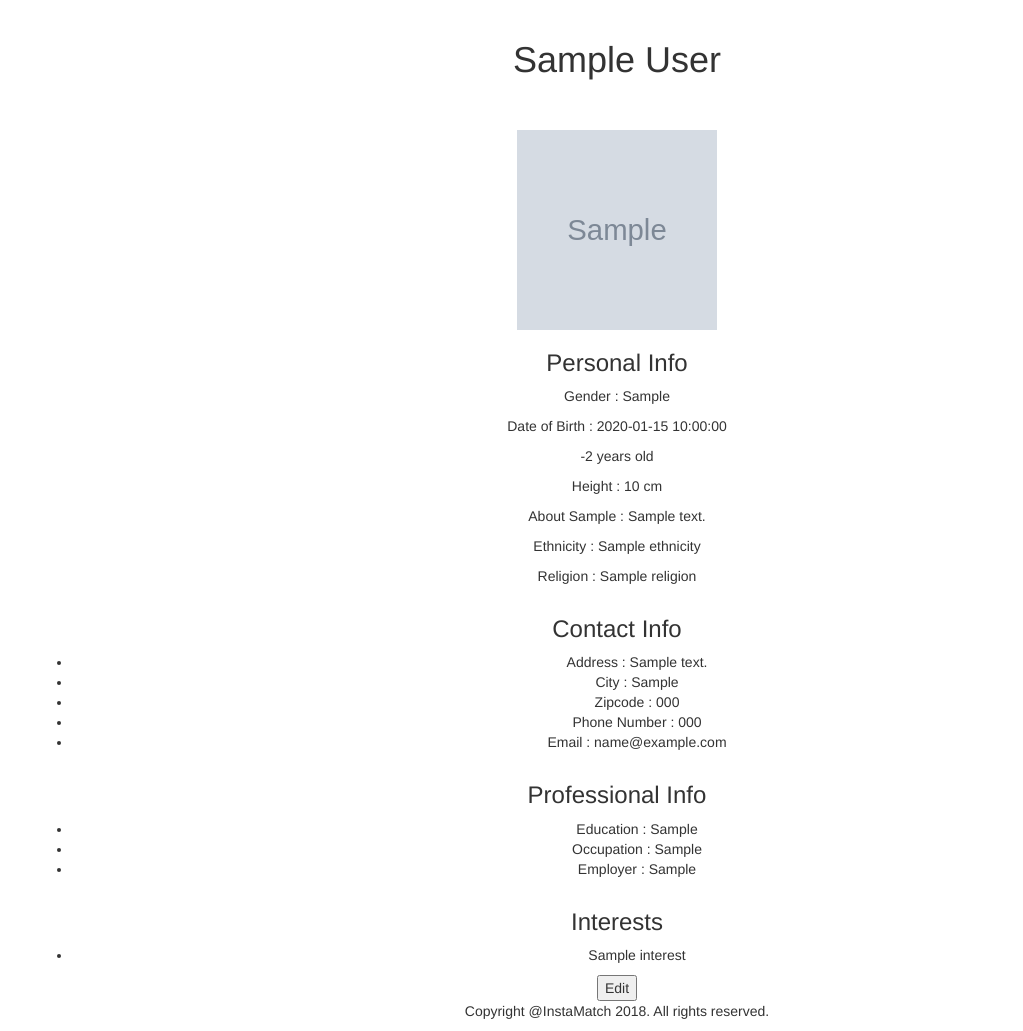
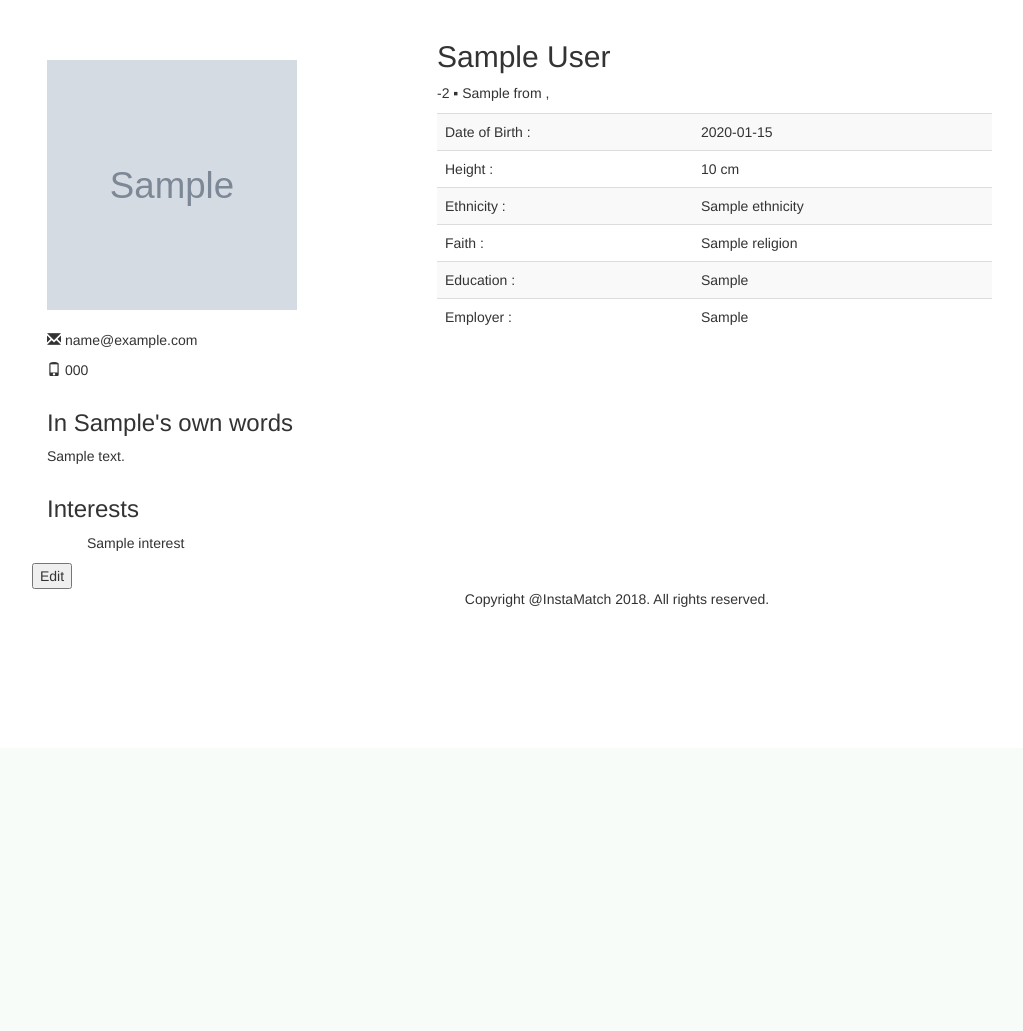
Before and after one commit to mansi135/InstaMatch, a Flask app: page /users/1 in a window 1280 px wide. Shown: the part 52-1083 px from the top of the page, without its empty margins (23-1046 px from the left). After the commit the page ends 659 px from the top, so only its background shows below. Run offline with Flask 2, Linux system fonts and the light colour scheme; the visitor is signed in with stand-in values (Sample User, id 1); tables that the repository leaves empty hold one stand-in row (values such as "Sample post"); grey boxes marked "Sample" are stand-in pictures; some libraries are stand-ins or nearby versions.

Commit message:
change profile page and added a zipcode api which is not used currently

```diff
--- a/templates/profile-page.html
+++ b/templates/profile-page.html
@@ -9,6 +9,7 @@
           width: 70%;
           margin: auto;
       }
+
       .modal {
           display: none;
           position: fixed;
@@ -24,7 +25,7 @@
         /* Modal Content */
         .modal-content {
           position: relative;
-          background-color: #fefefe;
+          background-color: grey;
           margin: auto;
           padding: 0;
           width: 90%;
@@ -54,18 +55,19 @@
 {% endblock %}
 
 {% block content %}
-<div class="container" style="text-align: center;">
-    <h1> {{ user.fname }} {{ user.lname }} </h1>
+<div class="container">
 
+  <div class="row">
 
+    <div class="col-lg-4">
       <br><br>
-    <!-- {% for pic in user.pictures %}
-        <img src="/{{ pic.picture_url }}">
-    {% endfor %} -->
-    <div class="row">
       <div id="personal">
-            <a href="#" class="profile-pic"><img src="/{{ UPLOAD_FOLDER }}{{ user.pictures[0].picture_url }}" width="200px" height="200px" ></a>
-
+        <figure>
+        <a href="#" class="profile-pic"><img src="/{{ UPLOAD_FOLDER }}{{ user.pictures[0].picture_url }}" width="250px" height="250px" ></a>
+        </figure>
+        <br>
+        <p><span class="glyphicon glyphicon-envelope"></span> {{ user.email }}</p>
+        <p><span class="glyphicon glyphicon-phone"></span> {{ user.contact.phone }}</p>
         <div id="myCarousel" class="carousel slide modal" data-ride="carousel">
                 <span class="close cursor" onclick="closeModal()">&times;</span>
                 <!-- Indicators -->
@@ -84,11 +86,11 @@
                     {% for pic in user.pictures %}
                         {% if loop.index0 == 0 %}
                           <div class="item active">
-                            <img src="/{{ UPLOAD_FOLDER }}{{ pic.picture_url }}" style="width:100%;">
+                            <img src="/{{ UPLOAD_FOLDER }}{{ pic.picture_url }}" style="width:70%;">
                           </div>
                         {% else %}
                             <div class="item">
-                             <img src="/{{ UPLOAD_FOLDER }}{{ pic.picture_url }}" style="width:100%;">
+                             <img src="/{{ UPLOAD_FOLDER }}{{ pic.picture_url }}" style="width:70%;">
                             </div>
                         {% endif %}
                     {% endfor %}
@@ -104,57 +106,77 @@
                   <span class="sr-only">Next</span>
                 </a>
             </div>
-
-
-            <h3>Personal Info</h3>
-                <p> Gender : {{ user.personal.gender }} </p>
-                <p id="dob">Date of Birth : {{ user.personal.dob }}</p>
-                <p id="age"></li>
-                <p> Height : {{ user.personal.height }} cm</p>
-                <p> About {{ user.fname }} : {{ user.personal.aboutme }} </p>
-                <p> Ethnicity : {{ user.personal.ethnicity.ethnicity_name }} </p>
-                <p> Religion : {{ user.personal.religion.religion_name }} </p>
       </div>
     </div>
 
-    <div class="row">
-        <div id="contact-info">
-            <h3>Contact Info</h3>
-            <ul>
-                <li> Address : {{ user.contact.street_address }} </li>
-                <li> City : {{ user.contact.city }} </li>
-                <li> Zipcode : {{ user.contact.zipcode }} </li>
-                <li> Phone Number : {{ user.contact.phone }} </li>
-                <li> Email : {{ user.email }}</li>
-            </ul>
-        </div>
+
+
+    <div class="col-lg-6">
+      <h2> {{ user.fname }} {{ user.lname }} </h2>
+      <p> <span id="age"></span> &#9642; {{ user.personal.gender }} from <span id="city"></span>,<span id="state"></span></p>
+      <table class="table table-hover table-striped">
+        <tr>
+          <td>Date of Birth :</td>
+          <td id="dob">{{ user.personal.dob.strftime('%Y-%m-%d') }}</td>
+        </tr>
+        <tr>
+          <td>Height :</td>
+          <td>{{ user.personal.height }} cm</td>
+        </tr>
+        <tr>
+          <td>Ethnicity :</td>
+          <td>{{ user.personal.ethnicity.ethnicity_name }}</td>
+        </tr>
+        <tr>
+          <td>Faith :</td>
+          <td>{{ user.personal.religion.religion_name }}</td>
+        </tr>
+        <tr>
+          <td>Education :</td>
+          <td>{{ user.professional.education}}</td>
+        </tr>
+        <tr>
+          <td>Employer :</td>
+          <td>{{ user.professional.employer}}</td>
+        </tr>
+      </table>
+
+
+
+
     </div>
 
-    <div class="row">
-        <div id="professional">
-            <h3>Professional Info</h3>
-            <ul>
-                <li> Education : {{ user.professional.education}} </li>
-                <li> Occupation : {{ user.professional.occupation}} </li>
-                <li> Employer : {{ user.professional.employer}} </li>
-            </ul>
+  </div>  <!-- end of row 1 -->
 
-        </div>
-    </div>
+
 
   <div class="row">
-        <div id="interests">
+    <div class="col-lg-10">
+      <h3>In {{ user.fname }}'s own words</h3>
+      <p> {{ user.personal.aboutme }} </p>
+    </div>
+  </div> <!-- end of row 2 -->
+
+  <div class="row">
+      <div class="col-lg-10">
           <h3>Interests</h3>
               <ul>
               {% for interest in user.interests %}
-                    <li> {{ interest.interest_name }}</li>
+                  <li style="display: inline;"> {{ interest.interest_name }}</li>
               {% endfor %}
               </ul>
       </div>
-    </div>
+  </div> <!-- end of row 3 -->
+
+
+
+
+
+
+
 
     <div class="row">
-        <button>Edit</button>
+        <button id="GetStateButton">Edit</button>
     </div>
 
 </div>
@@ -170,7 +192,7 @@
 
         $('#myCarousel').hide();
 
-        let age = calculateAge($('#dob').html()) + ' years old';
+        let age = calculateAge($('#dob').html());
         $('#age').html(age);
 
         $('.profile-pic').on('click', function() {
@@ -178,6 +200,28 @@
         })
 
 
+        // zippopotam.us has a REST API. Here is an example of how to get a State from a ZIP in pure JavaScript (no libraries):
+        // var getStatebutton = document.getElementById('GetStateButton');
+
+        // var getCityAndState = function() {
+        //     var zip = 95134;
+        //     if (!zip) return;
+        //     var url = 'http://api.zippopotam.us/us/' + zip;
+        //     var xhr = new XMLHttpRequest();
+
+        //     xhr.onreadystatechange = function () {
+        //         if (xhr.readyState == 4) {
+        //             var result = xhr.responseText;
+        //             console.log(result);
+        //             var zippo = JSON.parse(result);
+        //             // var resultDiv = document.getElementById('divResult');
+        //             console.log(zippo.places[0]['place name']);
+        //             console.log(zippo.places[0]['state']);
+        //         }
+        //     };
+        //     xhr.open('GET', url, true);
+        //     xhr.send(null);
+        // };
 
         // if(' user_type ' !== 'self') {
         //     $('#contact-info').hide();
@@ -194,10 +238,10 @@
         // if status === Pending
         //     show status
         //     hide contact-info
-        //     if contact_type === 'source'
+        //     if contact_type === 'received'
         //         show accept-btn
         //         show pass-btn
-        //     if contact_type === 'target'
+        //     if contact_type === 'sent'
         //         <Do nothing>
         // if status === Passed
         //     show status
```
Lines whose indentation alone changed are shown as unchanged.
